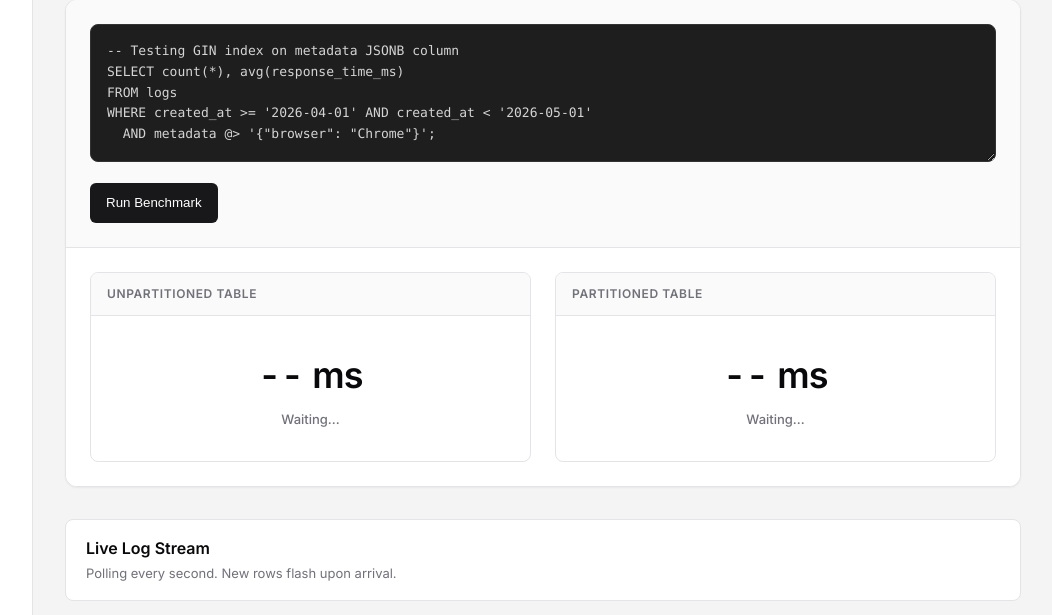
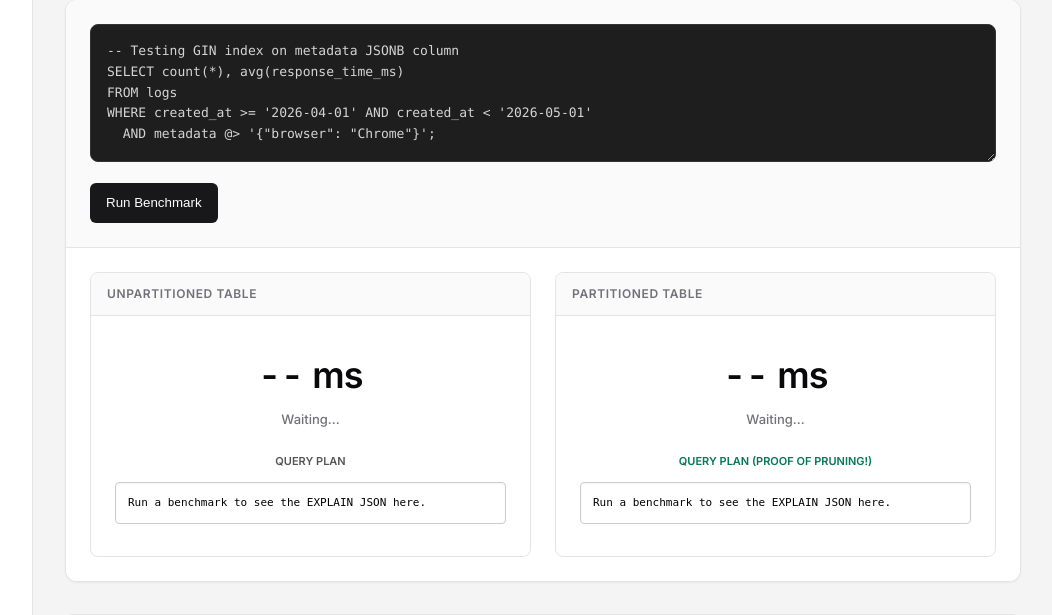
Before and after one commit to Hassan-Sajjad72/log-management-analytics-system, a Flask app: page / in a window 1280 px wide. Shown: the part 655-1270 px from the top of the page, without its empty margins (227-1279 px from the left). Run offline with Flask 3, Linux system fonts and the light colour scheme; the visitor is signed in with stand-in values (Sample User, id 1); data that the repository does not hold is empty; some libraries are stand-ins or nearby versions.

Commit message:
Show Query Plan

```diff
--- a/backend/app.py
+++ b/backend/app.py
@@ -421,6 +421,8 @@ def api_benchmarks_custom_query():
         return jsonify({
             "unpartitioned_ms": unpart_time,
             "partitioned_ms": part_time,
+            "unpartitioned_plan": unpart_plan,
+            "partitioned_plan": part_plan,
             "query": user_query
         })
     except Exception as e:
--- a/backend/templates/dashboard.html
+++ b/backend/templates/dashboard.html
@@ -79,6 +79,8 @@
             <div class="benchmark-body">
                 <div class="execution-time" id="unpart-time">-- ms</div>
                 <div class="benchmark-status" id="unpart-status">Waiting...</div>
+                <div style="font-size: 11px; font-weight: 600; color: #555; margin-top: 16px; text-transform: uppercase;">Query Plan</div>
+                <pre id="unpart-plan" style="width: 100%; margin-top: 4px; max-height: 250px; overflow: auto; background: #fff; padding: 12px; border-radius: 4px; border: 1px solid #ccc; color: #000; font-size: 11px; text-align: left; box-shadow: inset 0 1px 3px rgba(0,0,0,0.05);">Run a benchmark to see the EXPLAIN JSON here.</pre>
             </div>
         </div>
         <div class="benchmark-window" id="part-window">
@@ -86,6 +88,8 @@
             <div class="benchmark-body">
                 <div class="execution-time" id="part-time">-- ms</div>
                 <div class="benchmark-status" id="part-status">Waiting...</div>
+                <div style="font-size: 11px; font-weight: 600; color: #047857; margin-top: 16px; text-transform: uppercase;">Query Plan (Proof of Pruning!)</div>
+                <pre id="part-plan" style="width: 100%; margin-top: 4px; max-height: 250px; overflow: auto; background: #fff; padding: 12px; border-radius: 4px; border: 1px solid #ccc; color: #000; font-size: 11px; text-align: left; box-shadow: inset 0 1px 3px rgba(0,0,0,0.05);">Run a benchmark to see the EXPLAIN JSON here.</pre>
             </div>
         </div>
     </div>
@@ -332,7 +336,7 @@
         }
     });
 
-    var runBenchmarkBtn = document.getElementById('run-custom-benchmark');
+            var runBenchmarkBtn = document.getElementById('run-custom-benchmark');
     var sqlInput = document.getElementById('custom-sql-input');
     var unpartTime = document.getElementById('unpart-time');
     var partTime = document.getElementById('part-time');
@@ -341,6 +345,8 @@
     var benchmarkError = document.getElementById('benchmark-error');
     var unpartWindow = document.getElementById('unpart-window');
     var partWindow = document.getElementById('part-window');
+    var unpartPlan = document.getElementById('unpart-plan');
+    var partPlan = document.getElementById('part-plan');
 
     if(runBenchmarkBtn) {
         runBenchmarkBtn.addEventListener('click', async function() {
@@ -354,6 +360,8 @@
             partTime.textContent = '-- ms';
             unpartStatus.textContent = 'Executing...';
             partStatus.textContent = 'Executing...';
+            unpartPlan.textContent = '';
+            partPlan.textContent = '';
             unpartWindow.classList.remove('winner');
             partWindow.classList.remove('winner');
 
@@ -374,6 +382,20 @@
                 partTime.textContent = result.partitioned_ms.toFixed(2) + ' ms';
                 unpartStatus.textContent = 'Done';
                 partStatus.textContent = 'Done';
+
+                if (result.unpartitioned_plan) {
+                    unpartPlan.textContent = JSON.stringify(result.unpartitioned_plan, null, 2);
+                } else {
+                    unpartPlan.textContent = "Error: Backend didn't return the plan. Please restart your Flask server!";
+                    unpartPlan.style.color = "red";
+                }
+
+                if (result.partitioned_plan) {
+                    partPlan.textContent = JSON.stringify(result.partitioned_plan, null, 2);
+                } else {
+                    partPlan.textContent = "Error: Backend didn't return the plan. Please restart your Flask server!";
+                    partPlan.style.color = "red";
+                }
 
                 if (result.partitioned_ms < result.unpartitioned_ms) {
                     partWindow.classList.add('winner');
```
